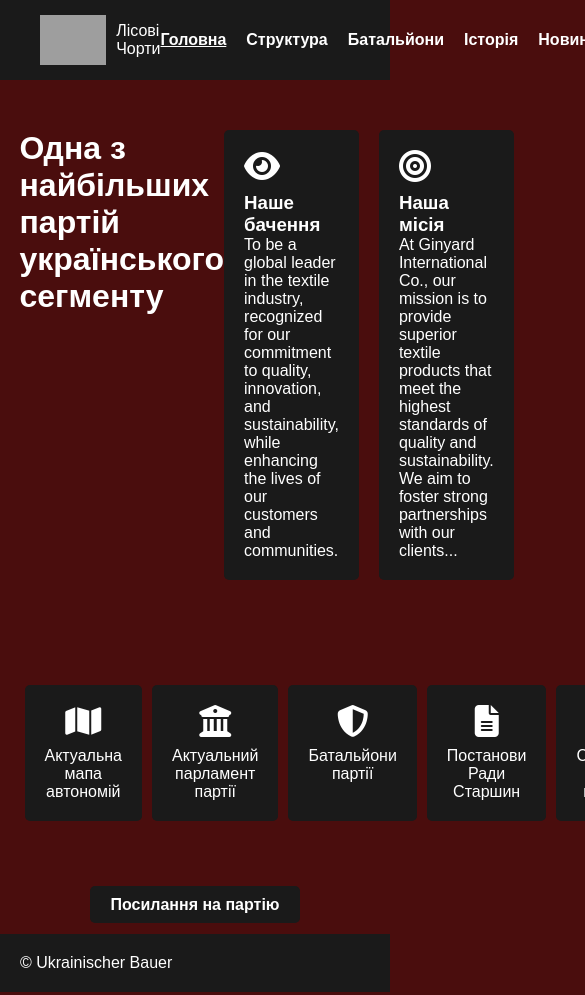
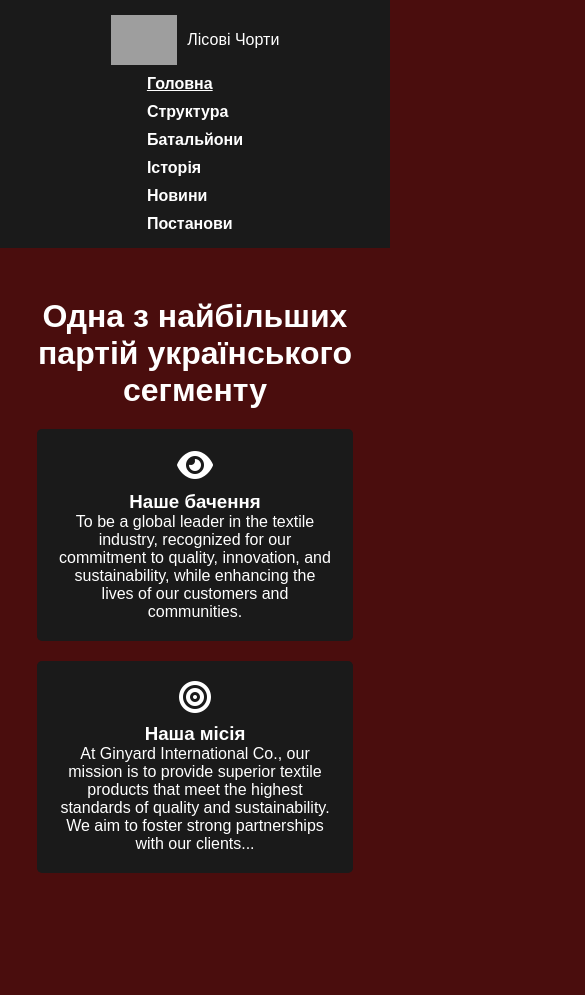
Before and after one commit to forestdevils/Forest-Devils-official-site, a website: page index.html in a window 390 px wide. Shown: the top 995 px of the page, 585 px wide, since content can reach past the window. Drawn offline with Linux system fonts and the light colour scheme; grey boxes are pictures that could not be loaded.

Commit message:
feat: add responsive styles for mobile devices

```diff
--- a/css/style.css
+++ b/css/style.css
@@ -157,3 +157,51 @@ footer a {
     color: white;
     text-decoration: none;
 }
+
+/* --- Адаптивність --- */
+@media (max-width: 768px) {
+    /* Хедер */
+    .header-container {
+        flex-direction: column; /* логотип зверху, меню знизу */
+        align-items: center;
+    }
+
+    header nav ul {
+        flex-direction: column; /* робимо вертикальне меню */
+        gap: 10px;
+        margin-top: 10px;
+    }
+
+    /* Hero */
+    .hero-content {
+        flex-direction: column; /* текст над картками */
+        align-items: center;
+        text-align: center;
+    }
+
+    .hero-cards {
+        flex-direction: column; /* картки одна під одною */
+        width: 100%;
+    }
+
+    .card {
+        width: 90%;
+        margin: 0 auto;
+    }
+
+    /* Quick links */
+    .quick-links .container {
+        flex-direction: column; /* картки одна під одною */
+        align-items: center;
+    }
+
+    .link-card {
+        width: 90%;
+        margin-bottom: 15px;
+    }
+
+    /* Кнопка */
+    .party-link-section {
+        padding: 15px 0;
+    }
+}
```
